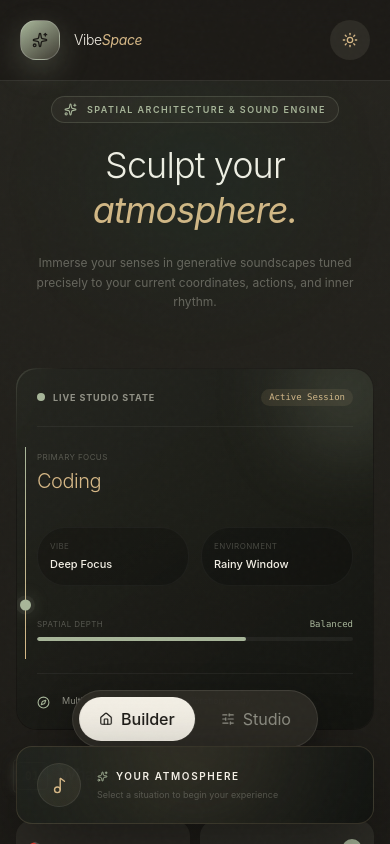
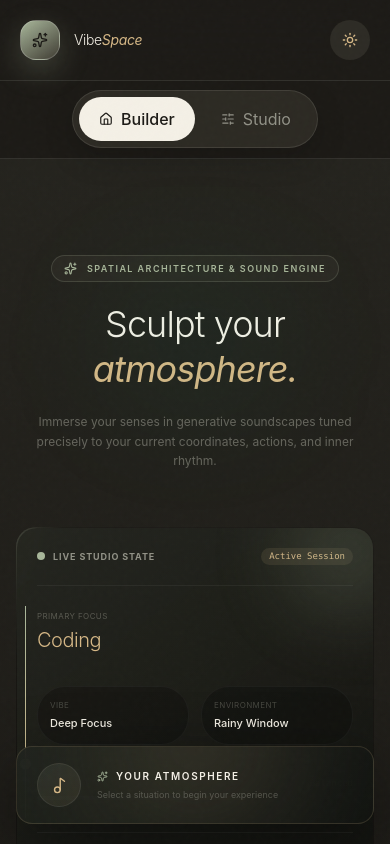
Before and after one commit to mahfuz-10/vibespace, a React (Vite) app: page / in a window 390 px wide. Both pictures are taken after a click on the button "ENTER EXPERIENCE". Shown: the top 844 px of the page. Built offline with nearby package versions, Linux system fonts and the light colour scheme.

Commit message:
Updated features

```diff
--- a/src/components/Navbar.jsx
+++ b/src/components/Navbar.jsx
@@ -19,7 +19,10 @@ export const Navbar = ({
     setHasSubmittedSituation
   } = useAudio();
 
-  // Ensure DOM updates data-theme attribute whenever isDarkMode changes
+  /* =========================================================
+     THEME
+  ========================================================= */
+
   useEffect(() => {
     const themeValue = isDarkMode ? 'dark' : 'light';
 
@@ -35,6 +38,11 @@ export const Navbar = ({
     }
   }, [isDarkMode]);
 
+
+  /* =========================================================
+     THEME TOGGLE
+  ========================================================= */
+
   const handleThemeToggle = () => {
     if (typeof setIsDarkMode === 'function') {
       setIsDarkMode((previous) => !previous);
@@ -45,16 +53,23 @@ export const Navbar = ({
     }
   };
 
+
+  /* =========================================================
+     HOME
+  ========================================================= */
+
   const handleHome = () => {
     setCurrentTab('builder');
     setHasSubmittedSituation(false);
   };
 
+
   return (
     <>
       {/* =====================================================
           DESKTOP / TOP NAVBAR
-          PC VERSION UNCHANGED
+
+          PC VERSION KEPT UNCHANGED
       ===================================================== */}
 
       <header
@@ -207,7 +222,8 @@ export const Navbar = ({
 
           {/* =================================================
               DESKTOP NAVIGATION
-              PC UNCHANGED
+
+              PC VERSION UNCHANGED
           ================================================= */}
 
           <nav
@@ -306,7 +322,8 @@ export const Navbar = ({
 
           {/* =================================================
               THEME SWITCHER
-              PC UNCHANGED
+
+              PC VERSION UNCHANGED
           ================================================= */}
 
           <button
@@ -368,43 +385,65 @@ export const Navbar = ({
 
 
       {/* =====================================================
-          MOBILE BOTTOM NAVIGATION
+          MOBILE NAVIGATION
 
           IMPORTANT:
-          - ONLY MOBILE
-          - NO top: 50%
-          - NO translateY
-          - Fixed at bottom
-          - Sits ABOVE player
-          - Does NOT stay in middle while scrolling
+          - NOT FIXED
+          - NOT BOTTOM
+          - NOT CENTERED IN VIEWPORT
+          - NORMAL DOCUMENT FLOW
+          - STICKY BELOW 80px NAVBAR
       ===================================================== */}
 
       <div
         className="
-          fixed
-          left-1/2
-          -translate-x-1/2
-          bottom-[96px]
+          md:hidden
+          pt-20
+          relative
           z-40
+        "
+      >
+        <div
+          className="
+            sticky
+            top-20
+            w-full
+            px-4
+            py-2.5
             flex
-          md:hidden
+            justify-center
+            border-b
+            backdrop-blur-xl
+          "
+          style={{
+            backgroundColor:
+              'color-mix(in srgb, var(--bg-primary) 88%, transparent)',
+            borderColor:
+              'var(--border-subtle)'
+          }}
+        >
+
+          <div
+            className="
+              flex
               items-center
               gap-1.5
               p-1.5
               rounded-full
               border
+              shadow-lg
               backdrop-blur-2xl
-          shadow-2xl
             "
             style={{
               width: 'max-content',
-          maxWidth: 'calc(100vw - 32px)',
+              maxWidth:
+                'calc(100vw - 32px)',
               backgroundColor:
                 'color-mix(in srgb, var(--surface-primary) 96%, transparent)',
               borderColor:
                 'var(--border-subtle)',
               boxShadow:
-            '0 12px 35px rgba(0, 0, 0, 0.35)'
+                '0 10px 30px rgba(0, 0, 0, 0.18)'
             }}
           >
 
@@ -499,6 +538,9 @@ export const Navbar = ({
             </button>
 
           </div>
+
+        </div>
+      </div>
     </>
   );
 };
```
Also changed, not shown: src/App.jsx (+6 -4 lines). Lines whose indentation alone changed are shown as unchanged.
